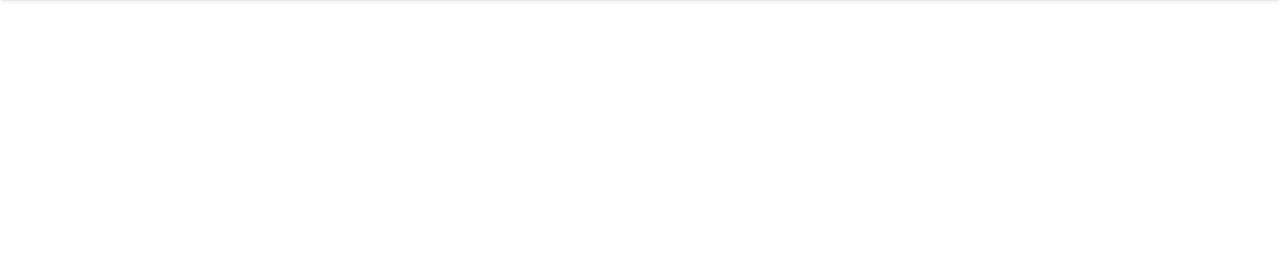
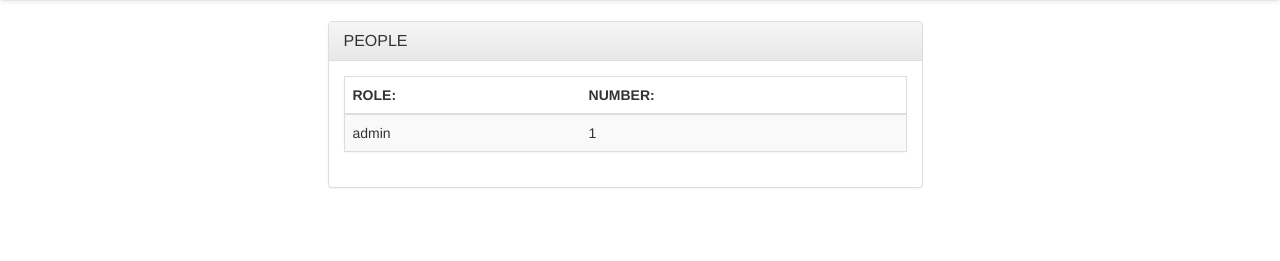
Before and after one commit to drdavidknott/betterstart, a Django app: page / in a window 1280 px wide. Shown: the part 51-312 px from the top of the page. Run offline with Django 3.2, Linux system fonts and the light colour scheme; tables that the repository leaves empty hold one stand-in row (values such as "Sample post"); some libraries are stand-ins or nearby versions.

Commit message:
Add list of role types to index page.

```diff
--- a/people/templates/people/index.html
+++ b/people/templates/people/index.html
@@ -6,4 +6,36 @@
 
  {% block content %}
 
+  	<div class="row col-md-12">
+  		<div class="col-md-3"></div>
+  		<div class="col-md-6">
+	 		<div class="panel panel-default">
+	 			<div class="panel-heading">
+	 				<h4 class="panel-title">PEOPLE</h4>
+	 			</div>
+		 		<div class="panel-body">
+					<table class="table table-striped panel panel-default">
+						<thead><tr>
+							<th>ROLE:</th>
+							<th>NUMBER:</th>
+						</tr></thead>
+						<tbody>
+					 		{% for role_type in role_types %}
+				 				<tr>
+									<td>
+										{{ role_type.role_type_name }}
+									</td>
+									<td>
+										{{ role_type.count }}
+									</td>
+								</tr>
+							{% endfor %}
+						</tbody>
+					</table>
+				</div>
+			</div>
+		</div>
+		<div class="col-md-3"></div>
+	</div>
+
  {% endblock %}
--- a/people/views.py
+++ b/people/views.py
@@ -20,9 +20,15 @@
 def index(request):
 	# get the template
 	index_template = loader.get_template('people/index.html')
+	# get the role types
+	role_types = get_role_types_with_counts()
+	# go through the role typ
 	# set the context
-	context = {'site_name': os.getenv('BETTERSTART_NAME', None) }
-	print(context)
+	context = {
+				'role_types' : role_types,
+				'site_name': os.getenv('BETTERSTART_NAME', None)
+				}
+	print(role_types)
 	# return the HttpResponse
 	return HttpResponse(index_template.render(context=context, request=request))
 
@@ -589,6 +595,16 @@
 def get_role_types():
 	# return a list of all the role type objects
 	return Role_Type.objects.all()
+
+def get_role_types_with_counts():
+	# return a list of all the role type objects, supplemented with counts
+	role_types = get_role_types()
+	# now go through the role types
+	for role_type in role_types:
+		# get the count
+		role_type.count = Person.objects.filter(default_role=role_type).count()
+	# return the results
+	return role_types
 
 def get_role_type(role_type_id):
 	# try to get role type
```
